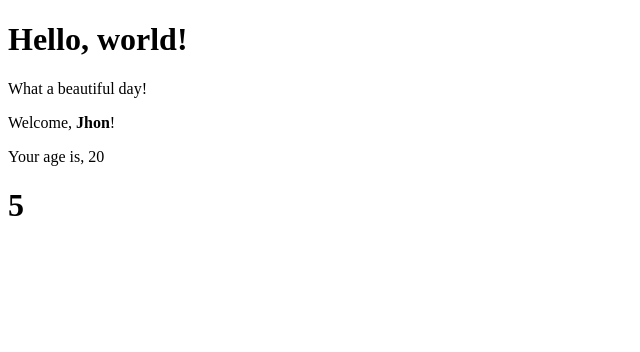
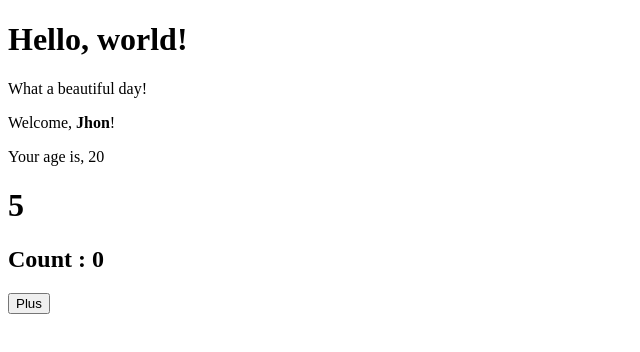
Before and after one commit to AlessandroOnnis/react-exercises, a React (Create React App) app: page / in a window 1280 px wide. Shown: the top 352 px of the page, without its empty margins (0-640 px from the left). Built offline with nearby package versions, Linux system fonts and the light colour scheme.

Commit message:
events-01

```diff
--- a/src/App.js
+++ b/src/App.js
@@ -1,4 +1,5 @@
 import React from 'react';
+import { ClickCounter } from './components/clickCounter';
 import { Counter } from './components/counter';
 import { Hello } from './components/hello';
 import { Welcome } from './components/welcome';
@@ -11,6 +12,7 @@ class App extends React.Component {
       <Hello/>
       <Welcome name={user} age={20}/>
       <Counter start={0} timing={1000} add={1}/>
+      <ClickCounter />
     </div>
     )
   };
--- /dev/null
+++ b/src/components/clickCounter.js
@@ -0,0 +1,20 @@
+import React from "react";
+
+export class ClickCounter extends React.Component {
+    constructor(props) {
+        super(props)
+        this.state = {amount: 0}
+    }
+    userInteraction = ((ev)=>{
+        this.setState({amount: this.state.amount + 1})
+    })
+
+    render() {
+        return (
+            <div>
+                <h2>Count : {this.state.amount}</h2>
+                <button onClick={this.userInteraction}>Plus</button>
+            </div>
+        );
+    }
+}
--- a/src/components/counter.js
+++ b/src/components/counter.js
@@ -5,6 +5,9 @@ export class Counter extends React.Component {
         super(props)
         this.state = {seconds: this.props.start}
     }
+    // userInteraction = ((ev)=>{
+    //     this.setState({seconds: this.state.seconds + this.props.add})
+    // })
     componentDidMount(){
         this._interval = setInterval(()=>{
             this.setState({seconds: this.state.seconds + this.props.add })
@@ -24,6 +27,7 @@ export class Counter extends React.Component {
         return (
             <>
                 <CounterDisplay state={this.state.seconds}/>
+                {/* <button onClick={this.userInteraction}>Plus</button> */}
             </>
         )
     }
```
